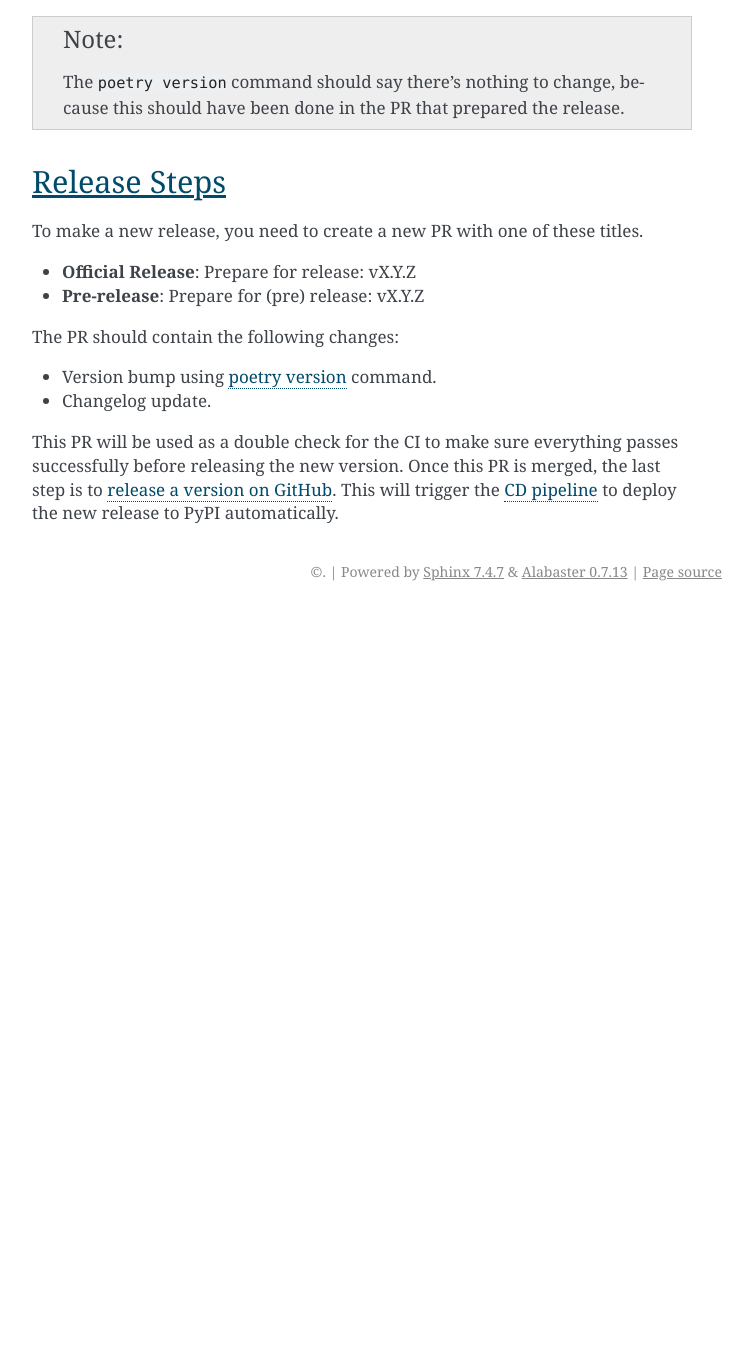
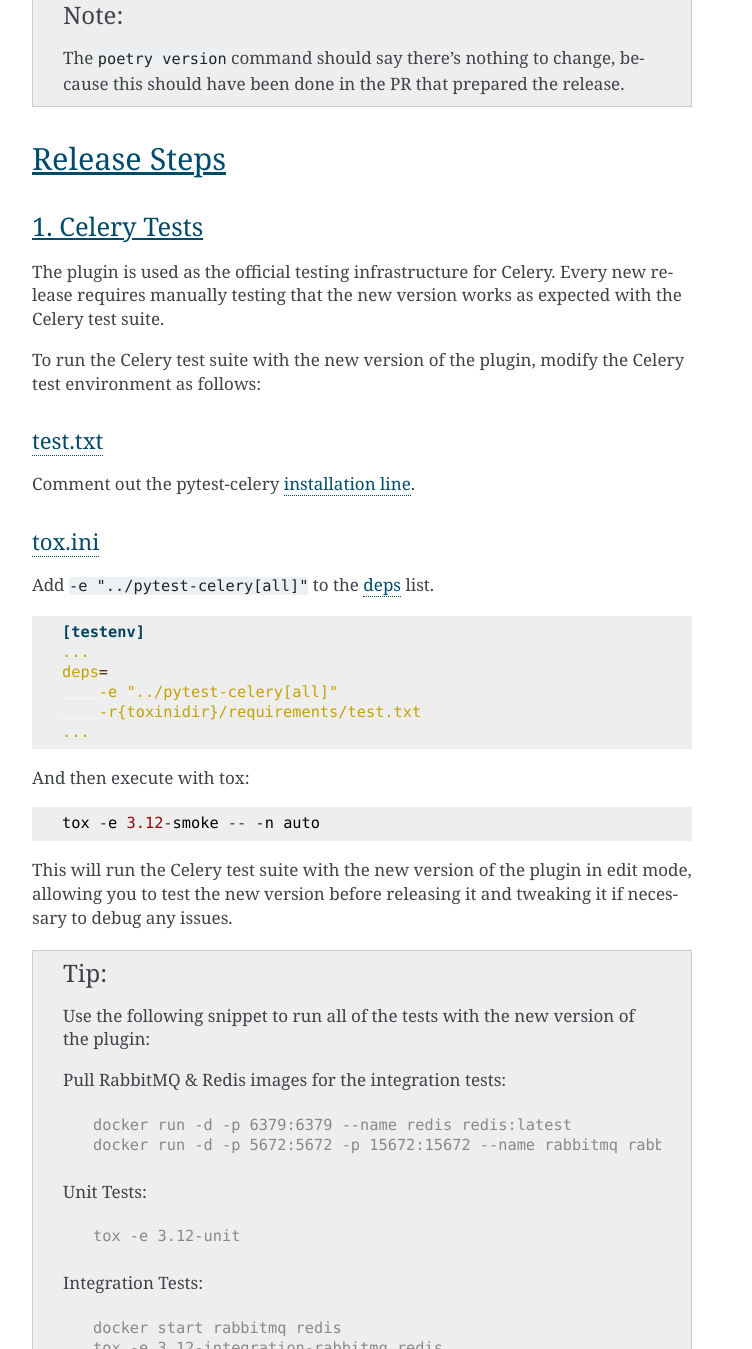
Before and after one commit to celery/pytest-celery, a Sphinx documentation site: the page built from docs/devguide/release.rst, in a window 1280 px wide and 1400 px high, scrolled down 2303 px, cut to the strip 51-1400 px from the top of the window. Shown: the whole strip, without its empty margins (388-1140 px from the left). Built offline with Sphinx 7.4.7, drawn with Linux system fonts in a browser that asks for light colours; cross-references to code outside the pages are shown as plain code; before the commit the page ends 2965 px from its top, so only the background shows below that; some of the changed text lies outside the part shown.

Commit message:
Hotfix: Enhanced Release Guide (#263)

```diff
--- a/docs/conf.py
+++ b/docs/conf.py
@@ -32,6 +32,8 @@
             r"https://github\.com/Jc2k/pytest-docker-tools\?tab=readme-ov-file#images",
             r"https://github\.com/Jc2k/pytest-docker-tools\?tab=readme-ov-file#containers",
             r"https://github\.com/Jc2k/pytest-docker-tools\?tab=readme-ov-file#fixture-wrappers",
+            r"https://github\.com/celery/celery/blob/main/requirements/test\.txt#L2",
+            r"https://github\.com/celery/celery/blob/main/tox\.ini#L30",
         ],
         autodoc_mock_imports=[],
     )
--- a/docs/devguide/release.rst
+++ b/docs/devguide/release.rst
@@ -99,6 +99,79 @@
 Release Steps
 =============
 
+1. Celery Tests
+~~~~~~~~~~~~~~~
+
+The plugin is used as the official testing infrastructure for Celery. Every new release
+requires manually testing that the new version works as expected with the Celery test suite.
+
+To run the Celery test suite with the new version of the plugin, modify the Celery test environment as follows:
+
+`test.txt <https://github.com/celery/celery/blob/main/requirements/test.txt#>`_
+-------------------------------------------------------------------------------
+
+Comment out the pytest-celery `installation line <https://github.com/celery/celery/blob/main/requirements/test.txt#L2>`_.
+
+`tox.ini <https://github.com/celery/celery/blob/main/tox.ini>`_
+---------------------------------------------------------------
+
+Add ``-e "../pytest-celery[all]"`` to the `deps <https://github.com/celery/celery/blob/main/tox.ini#L30>`_ list.
+
+.. code-block:: ini
+
+    [testenv]
+    ...
+    deps=
+        -e "../pytest-celery[all]"
+        -r{toxinidir}/requirements/test.txt
+    ...
+
+And then execute with tox::
+
+    tox -e 3.12-smoke -- -n auto
+
+This will run the Celery test suite with the new version of the plugin in edit mode, allowing
+you to test the new version before releasing it and tweaking it if necessary to debug any issues.
+
+.. tip::
+
+    Use the following snippet to run all of the tests with the new version of the plugin:
+
+    Pull RabbitMQ & Redis images for the integration tests:
+
+    .. code-block:: console
+
+        docker run -d -p 6379:6379 --name redis redis:latest
+        docker run -d -p 5672:5672 -p 15672:15672 --name rabbitmq rabbitmq:management
+
+    Unit Tests:
+
+    .. code-block:: console
+
+        tox -e 3.12-unit
+
+    Integration Tests:
+
+    .. code-block:: console
+
+        docker start rabbitmq redis
+        tox -e 3.12-integration-rabbitmq_redis
+        docker stop rabbitmq redis
+
+    Unit & Integration & Smoke Tests:
+
+    .. code-block:: console
+
+        tox -e 3.12-unit && docker start rabbitmq redis && tox -e 3.12-integration-rabbitmq_redis && docker stop rabbitmq redis && tox -e 3.12-smoke -- -n auto
+
+.. warning::
+
+    The instructions above assume you have the :pypi:`pytest-celery <pytest-celery>` and :pypi:`celery <celery>` repositories
+    cloned in the same root directory.
+
+2. Release PR
+~~~~~~~~~~~~~
+
 To make a new release, you need to create a new PR with one of these titles.
 
 - **Official Release**: Prepare for release: vX.Y.Z
@@ -112,3 +185,20 @@
 This PR will be used as a double check for the CI to make sure everything passes successfully before releasing the new version.
 Once this PR is merged, the last step is to `release a version on GitHub <https://github.com/celery/pytest-celery/releases/new>`_.
 This will trigger the :ref:`CD pipeline <continuous_deployment>` to deploy the new release to PyPI automatically.
+
+SemVer
+------
+
+If you're not sure how to number the version, consult the `SemVer <https://semver.org/>`_ documentation.
+
+3. Post-release
+~~~~~~~~~~~~~~~
+
+After the release is done, you should update the official Celery to use the new version of the plugin, in the
+same `test.txt <https://github.com/celery/celery/blob/main/requirements/test.txt#>`_ that you modified earlier.
+
+Future Releases
+===============
+
+Releases should be planned in the official `Milestones <https://github.com/celery/pytest-celery/milestones>`_ of the repository.
+Each milestone should include in its description what is planned for the release and when is the expected release date.
```
Also changed, not shown: other parts of docs/devguide/release.rst (+1 -1 lines).
